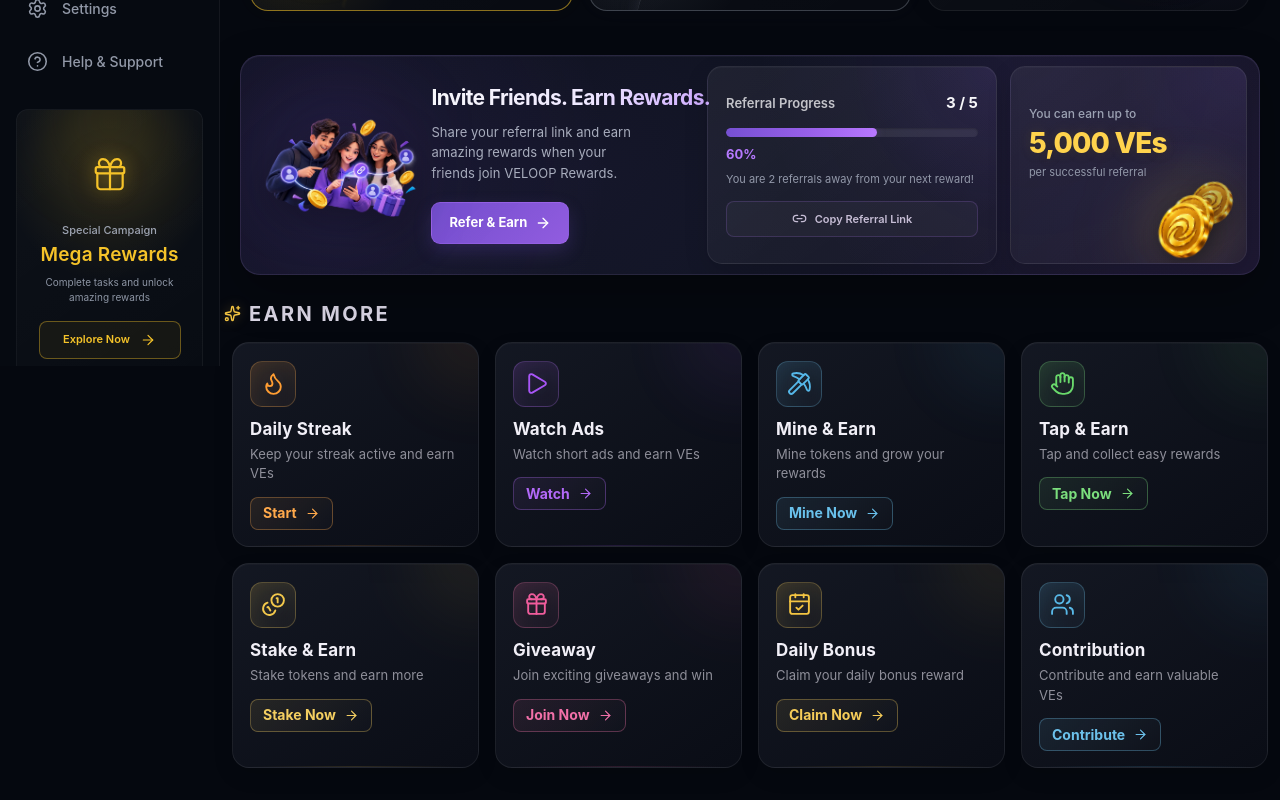
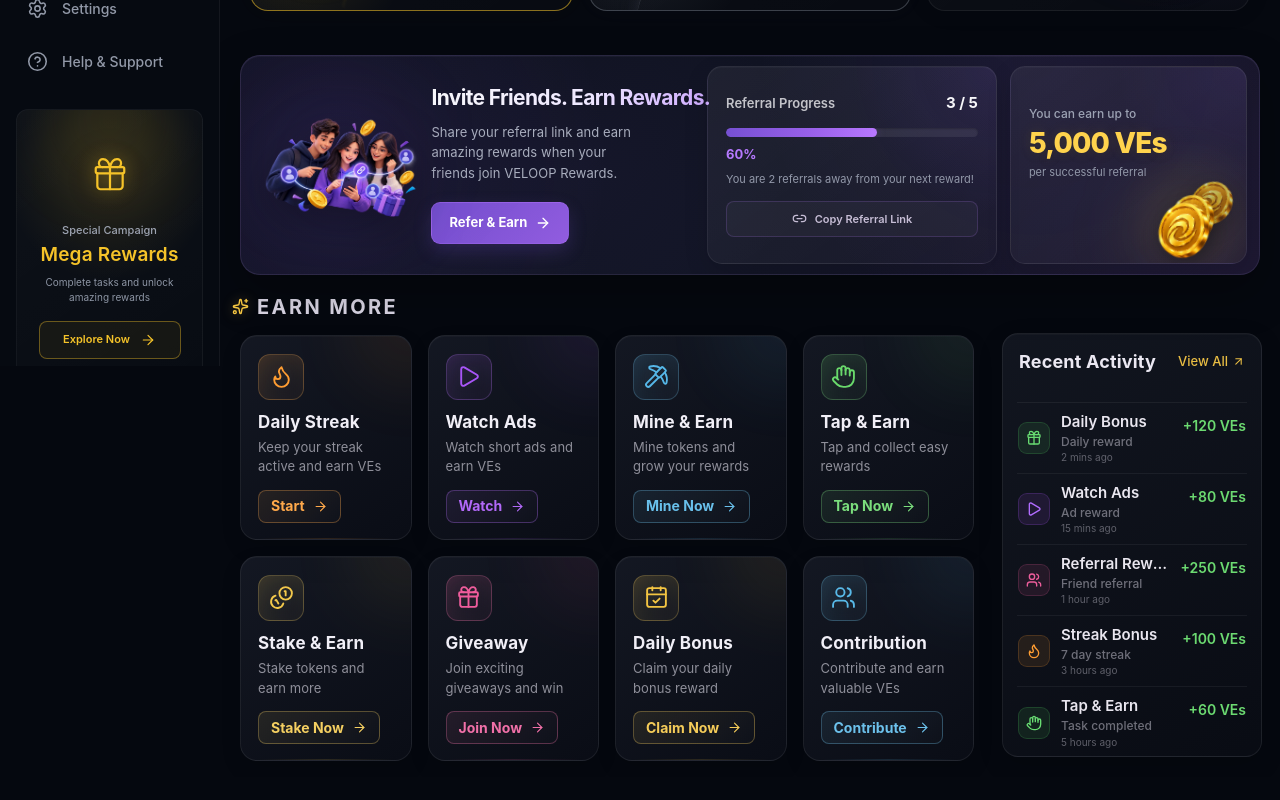
Before and after one commit to SANAPARVEEN-cmd/veloop-rewards-home-page-, a React (Vite) app: page /home in a window 1280 px wide. Shown: the part 434-1234 px from the top of the page. After the commit the page ends 1211 px from the top, so only its background shows below. Built offline with nearby package versions, Linux system fonts and the light colour scheme.

Commit message:
Activity section is included in the page

```diff
--- a/src/components/home/EarnMore.module.css
+++ b/src/components/home/EarnMore.module.css
@@ -1,9 +1,7 @@
 .section {
     width: 100%;
-    margin-top: 27px;
-    margin-bottom: 26px;
-    /* margin-left: 20px;
-    margin-right: 15px; */
+    margin-top: 0;
+    margin-bottom: 10px;
 }
 
 /* =========================
--- /dev/null
+++ b/src/components/home/RecentActivity.jsx
@@ -0,0 +1,68 @@
+import { ArrowUpRight } from "lucide-react";
+
+import { activityData } from "../../data/activityData";
+
+import styles from "./RecentActivity.module.css";
+
+const RecentActivity = () => {
+    return (
+        <section className={styles.card}>
+            {/* HEADER */}
+            <div className={styles.header}>
+                <h2>Recent Activity</h2>
+
+                <button
+                    type="button"
+                    className={styles.viewAll}
+                >
+                    View All
+                    <ArrowUpRight size={13} />
+                </button>
+            </div>
+
+            {/* ACTIVITY LIST */}
+            <div className={styles.activityList}>
+                {activityData.map((activity) => {
+                    const Icon = activity.icon;
+
+                    return (
+                        <div
+                            key={activity.id}
+                            className={styles.activityItem}
+                        >
+                            {/* ICON */}
+                            <div
+                                className={`${styles.iconWrapper} ${styles[activity.accent]}`}
+                            >
+                                <Icon
+                                    size={16}
+                                    strokeWidth={2}
+                                />
+                            </div>
+
+                            {/* DETAILS */}
+                            <div className={styles.details}>
+                                <h3>{activity.title}</h3>
+
+                                <p>
+                                    {activity.description}
+                                </p>
+
+                                <span>
+                                    {activity.time}
+                                </span>
+                            </div>
+
+                            {/* AMOUNT */}
+                            <div className={styles.amount}>
+                                {activity.amount}
+                            </div>
+                        </div>
+                    );
+                })}
+            </div>
+        </section>
+    );
+};
+
+export default RecentActivity;
--- /dev/null
+++ b/src/components/home/RecentActivity.module.css
@@ -0,0 +1,291 @@
+.card {
+    width: 100%;
+    height: 88%;
+    min-width: 0;
+margin-top : 38px;
+    padding: 16px 14px;
+ margin-right:25px;
+    border: 1px solid rgba(255, 255, 255, 0.075);
+    border-radius: 16px;
+
+    background:
+        linear-gradient(
+            145deg,
+            rgba(18, 22, 32, 0.98),
+            rgba(9, 12, 20, 0.98)
+        );
+
+    box-shadow:
+        inset 0 1px 0 rgba(255, 255, 255, 0.025),
+        0 8px 24px rgba(0, 0, 0, 0.15);
+
+    overflow: hidden;
+}
+
+/* =========================
+   HEADER
+========================= */
+
+.header {
+    display: flex;
+    align-items: center;
+    justify-content: space-between;
+
+    padding: 1px 2px 30px;
+
+    border-bottom: 1px solid rgba(255, 255, 255, 0.06);
+}
+
+.header h2 {
+    margin: 0;
+
+    color: #ebe8f2;
+
+    font-size: 18px;
+    font-weight: 700;
+
+    letter-spacing: 0.01em;
+}
+
+.viewAll {
+    display: inline-flex;
+    align-items: center;
+    gap: 4px;
+
+    padding: 0;
+
+    border: 0;
+    background: transparent;
+
+    color: #e9bd43;
+
+    font-size: 13px;
+    font-weight: 500;
+
+    cursor: pointer;
+
+    transition:
+        color 0.2s ease,
+        transform 0.2s ease;
+}
+
+.viewAll:hover {
+    color: #ffd86a;
+    transform: translateX(2px);
+}
+
+/* =========================
+   ACTIVITY LIST
+========================= */
+
+.activityList {
+    display: flex;
+    flex-direction: column;
+}
+
+/* =========================
+   ACTIVITY ITEM
+========================= */
+
+.activityItem {
+    position: relative;
+
+    display: grid;
+
+    grid-template-columns:
+        34px
+        minmax(0, 1fr)
+        auto;
+
+    align-items: center;
+
+    gap: 9px;
+
+    min-height: 68px;
+
+    padding: 9px 1px;
+
+    border-bottom: 1px solid rgba(255, 255, 255, 0.055);
+
+    transition:
+        background 0.2s ease,
+        padding-left 0.2s ease;
+}
+
+.activityItem:last-child {
+    border-bottom: none;
+}
+
+.activityItem:hover {
+    padding-left: 4px;
+
+    background:
+        linear-gradient(
+            90deg,
+            rgba(255, 255, 255, 0.025),
+            transparent
+        );
+}
+
+/* =========================
+   ICON
+========================= */
+
+.iconWrapper {
+    width: 32px;
+    height: 32px;
+
+    display: flex;
+    align-items: center;
+    justify-content: center;
+
+    border-radius: 9px;
+
+    flex-shrink: 0;
+}
+
+/* =========================
+   ICON ACCENTS
+========================= */
+
+.green {
+    color: #68dc72;
+
+    background: rgba(86, 215, 99, 0.10);
+
+    border: 1px solid rgba(86, 215, 99, 0.18);
+}
+
+.purple {
+    color: #b16cff;
+
+    background: rgba(168, 85, 247, 0.11);
+
+    border: 1px solid rgba(168, 85, 247, 0.20);
+}
+
+.pink {
+    color: #ed5d9b;
+
+    background: rgba(237, 93, 155, 0.10);
+
+    border: 1px solid rgba(237, 93, 155, 0.18);
+}
+
+.orange {
+    color: #ff9d32;
+
+    background: rgba(255, 157, 50, 0.10);
+
+    border: 1px solid rgba(255, 157, 50, 0.18);
+}
+
+/* =========================
+   DETAILS
+========================= */
+
+.details {
+    min-width: 0;
+
+    display: flex;
+    flex-direction: column;
+}
+
+.details h3 {
+    margin: 0 0 2px;
+
+    color: #e9e6ef;
+
+    font-size: 15px;
+    font-weight: 600;
+
+    line-height: 1.3;
+
+    white-space: nowrap;
+    overflow: hidden;
+    text-overflow: ellipsis;
+}
+
+.details p {
+    margin: 0 0 2px;
+
+    color: rgba(218, 215, 227, 0.48);
+
+    font-size: 12px;
+    font-weight: 500;
+    line-height: 1.3;
+
+    white-space: nowrap;
+    overflow: hidden;
+    text-overflow: ellipsis;
+}
+
+.details span {
+    color: rgba(218, 215, 227, 0.40);
+
+    font-size: 10px;
+
+    line-height: 1.3;
+}
+
+/* =========================
+   AMOUNT
+========================= */
+
+.amount {
+    align-self: flex-start;
+
+    padding-top: 3px;
+
+    color: #6cda71;
+
+    font-size: 14px;
+    font-weight: 600;
+
+    white-space: nowrap;
+}
+
+/* =========================
+   TABLET
+========================= */
+
+@media (max-width: 1100px) {
+    .card {
+        padding: 16px;
+    }
+
+    .activityItem {
+        min-height: 64px;
+    }
+}
+
+/* =========================
+   MOBILE
+========================= */
+
+@media (max-width: 600px) {
+    .card {
+        padding: 15px 13px;
+
+        border-radius: 14px;
+    }
+
+    .activityItem {
+        min-height: 66px;
+
+        grid-template-columns:
+            36px
+            minmax(0, 1fr)
+            auto;
+
+        gap: 9px;
+    }
+
+    .details h3 {
+        font-size: 11px;
+    }
+
+    .amount {
+        font-size: 10px;
+    }
+}
--- /dev/null
+++ b/src/data/activityData.js
@@ -0,0 +1,55 @@
+import {
+    Gift,
+    Play,
+    Users,
+    Flame,
+    Hand,
+} from "lucide-react";
+
+export const activityData = [
+    {
+        id: 1,
+        title: "Daily Bonus",
+        description: "Daily reward",
+        amount: "+120 VEs",
+        time: "2 mins ago",
+        icon: Gift,
+        accent: "green",
+    },
+    {
+        id: 2,
+        title: "Watch Ads",
+        description: "Ad reward",
+        amount: "+80 VEs",
+        time: "15 mins ago",
+        icon: Play,
+        accent: "purple",
+    },
+    {
+        id: 3,
+        title: "Referral Reward",
+        description: "Friend referral",
+        amount: "+250 VEs",
+        time: "1 hour ago",
+        icon: Users,
+        accent: "pink",
+    },
+    {
+        id: 4,
+        title: "Streak Bonus",
+        description: "7 day streak",
+        amount: "+100 VEs",
+        time: "3 hours ago",
+        icon: Flame,
+        accent: "orange",
+    },
+    {
+        id: 5,
+        title: "Tap & Earn",
+        description: "Task completed",
+        amount: "+60 VEs",
+        time: "5 hours ago",
+        icon: Hand,
+        accent: "green",
+    },
+];
--- a/src/pages/Home/Home.jsx
+++ b/src/pages/Home/Home.jsx
@@ -2,6 +2,7 @@
 import BalanceSection from "../../components/home/BalanceSection";
 import ReferralBanner from "../../components/home/ReferralBanner";
 import EarnMore from "../../components/home/EarnMore";
+import RecentActivity from "../../components/home/RecentActivity";
 
 import styles from "./Home.module.css";
 
@@ -14,7 +15,11 @@
 
             <ReferralBanner />
 
-            <EarnMore />
+            <div className={styles.lowerDashboard}>
+                <EarnMore />
+
+                <RecentActivity />
+            </div>
         </main>
     );
 };
--- a/src/pages/Home/Home.module.css
+++ b/src/pages/Home/Home.module.css
@@ -1,14 +1,85 @@
-.home {
+/* =================================
+   LOWER DASHBOARD
+   Earn More + Recent Activity
+================================= */
+
+.lowerDashboard {
+    display: grid;
+
+    grid-template-columns:
+        minmax(0, 1fr)
+        260px;
+
+    gap: 16px;
+
     width: 100%;
-    min-height: calc(100vh - 76px);
+
+    /* Space from the right edge */
+    padding-right: 18px;
 
     box-sizing: border-box;
+}
+/*
+   Earn More already has its own
+   spacing, so remove unnecessary
+   vertical margin when it sits here.
+*/
 
-    background: #05080f;
+.lowerDashboard > section:first-child {
+    min-width: 0;
 }
 
-@media (max-width: 768px) {
-    .home {
-        min-height: calc(100vh - 64px);
+.lowerDashboard {
+    display: grid;
+
+    grid-template-columns:
+        minmax(0, 1fr)
+        260px;
+
+    gap: 16px;
+
+    width: 100%;
+
+    padding-left: 8px;
+    padding-right: 18px;
+
+    box-sizing: border-box;
+}
+
+/* Large tablet */
+@media (max-width: 1100px) {
+    .lowerDashboard {
+        grid-template-columns:
+            minmax(0, 1fr)
+            240px;
+
+        gap: 14px;
+
+        padding-left: 6px;
+        padding-right: 14px;
     }
 }
+
+/* Tablet */
+@media (max-width: 900px) {
+    .lowerDashboard {
+        grid-template-columns: 1fr;
+
+        gap: 18px;
+
+        padding-left: 6px;
+        padding-right: 14px;
+    }
+}
+
+/* Mobile */
+@media (max-width: 600px) {
+    .lowerDashboard {
+        grid-template-columns: 1fr;
+
+        gap: 16px;
+
+        padding-left: 15px;
+        padding-right: 15px;
+    }
+}
```
